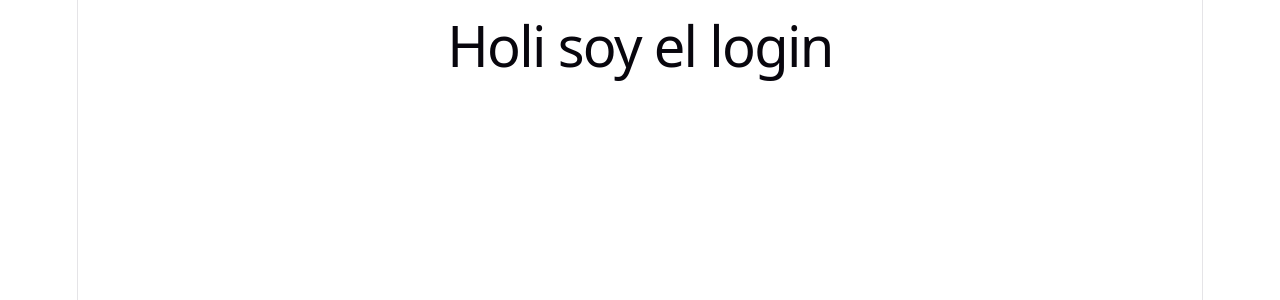
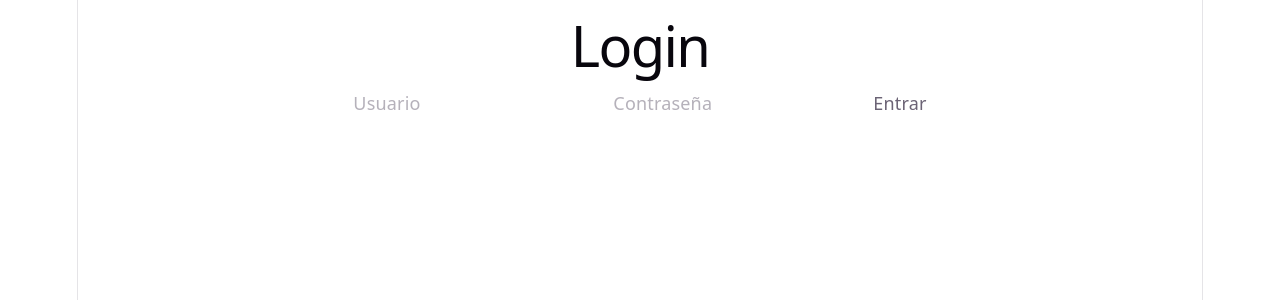
Before and after one commit to Arxilo/CESDE-FRONT-II-Jueves---6-00-am---prueba-t-cnica-frontend---E_Commerce, a React (Vite) app: page /login in a window 1280 px wide. Shown: the top 300 px of the page. Built offline with nearby package versions, Linux system fonts and the light colour scheme.

Commit message:
feat: agregando pagina de login con servicio proteccion de rutas

```diff
--- a/src/features/auth/components/ProtectedRoute.jsx
+++ b/src/features/auth/components/ProtectedRoute.jsx
@@ -0,0 +1,10 @@
+import { Navigate, Outlet } from "react-router-dom";
+
+function ProtectedRoute() {
+    const session = localStorage.getItem("session");
+
+    return session ? <Outlet /> : <Navigate to = "/login" />
+
+}
+
+export default ProtectedRoute;
--- a/src/features/auth/pages/LoginPage.jsx
+++ b/src/features/auth/pages/LoginPage.jsx
@@ -1,6 +1,41 @@
+import { useState } from "react";
+import { useNavigate } from "react-router-dom";
+import login from "../services/authService";
+
+
 function LoginPage() {
-    return(
-        <h1>Holi soy el login</h1>
+
+    const navigate = useNavigate();
+    const [usuario, setUsuario] = useState("");
+    const [password, setPassword] = useState("");
+
+    function handleSubmit(e) {
+        e.preventDefault()
+        const resultado = login(usuario, password);
+        if (resultado) {
+            navigate("/productos");
+        }
+    }
+
+    return (
+        <div>
+            <h1>Login</h1>
+            <form onSubmit={handleSubmit}>
+                <input
+                    type="text"
+                    placeholder="Usuario"
+                    value={usuario}
+                    onChange={(e) => setUsuario(e.target.value)}
+                />
+                <input
+                    type="password"
+                    placeholder="Contraseña"
+                    value={password}
+                    onChange={(e) => setPassword(e.target.value)}
+                />
+                <button type="submit">Entrar</button>
+            </form>
+        </div>
     )
 }
 
--- a/src/features/auth/services/authService.js
+++ b/src/features/auth/services/authService.js
@@ -0,0 +1,19 @@
+function login( usuario , password) {
+
+    const usuarioAsignado = "Admin";
+    const passwordAsignado = "1234";
+
+    if (usuario == usuarioAsignado && password == passwordAsignado) {
+
+        localStorage.setItem("session" , true);
+        console.log("correcto")
+        return true;
+
+    } else {
+        console.log("incorrecto")
+        return false;
+    }
+
+}
+
+export default login;
```
Also changed, not shown: src/router/index.jsx (+9 -3 lines).
